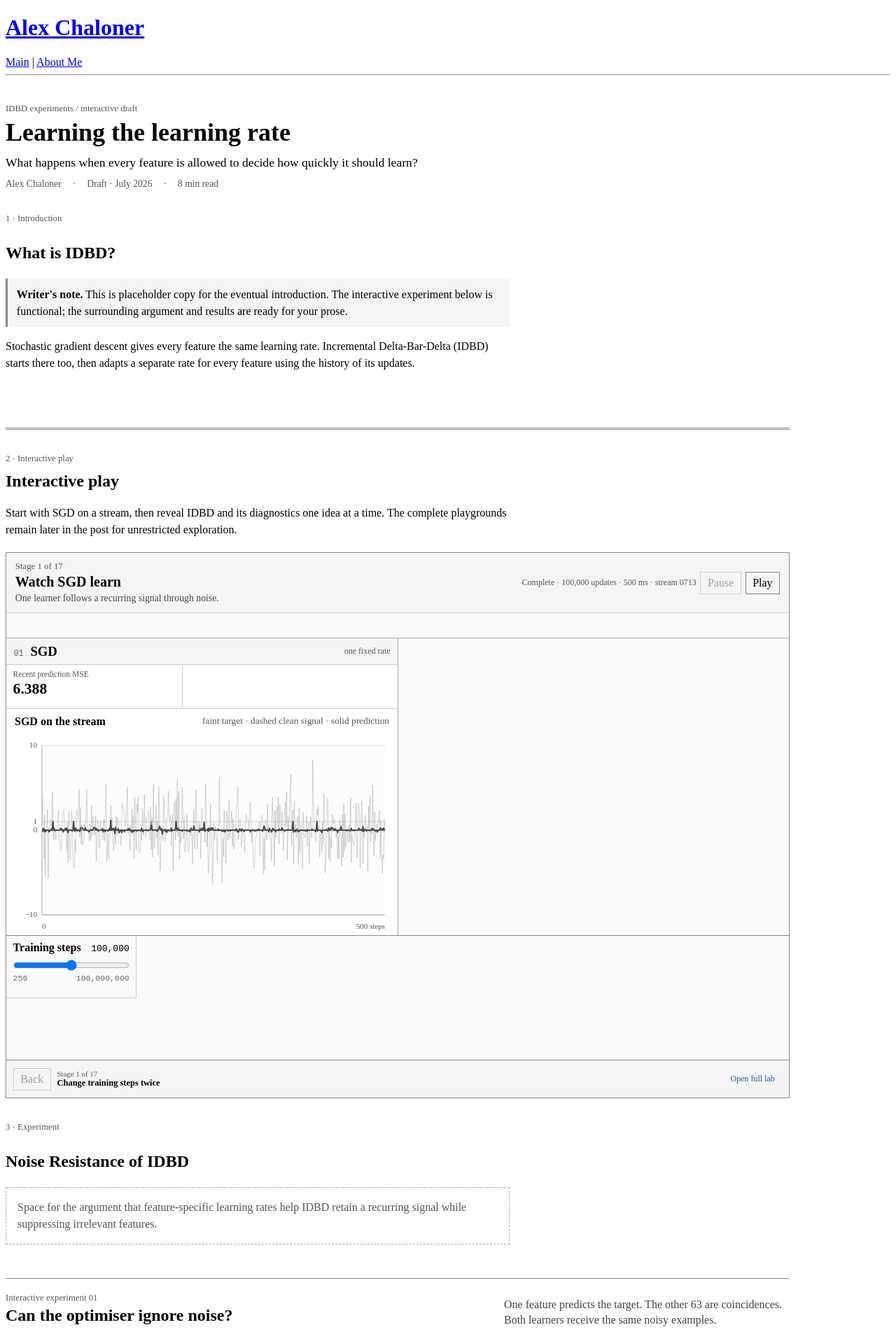
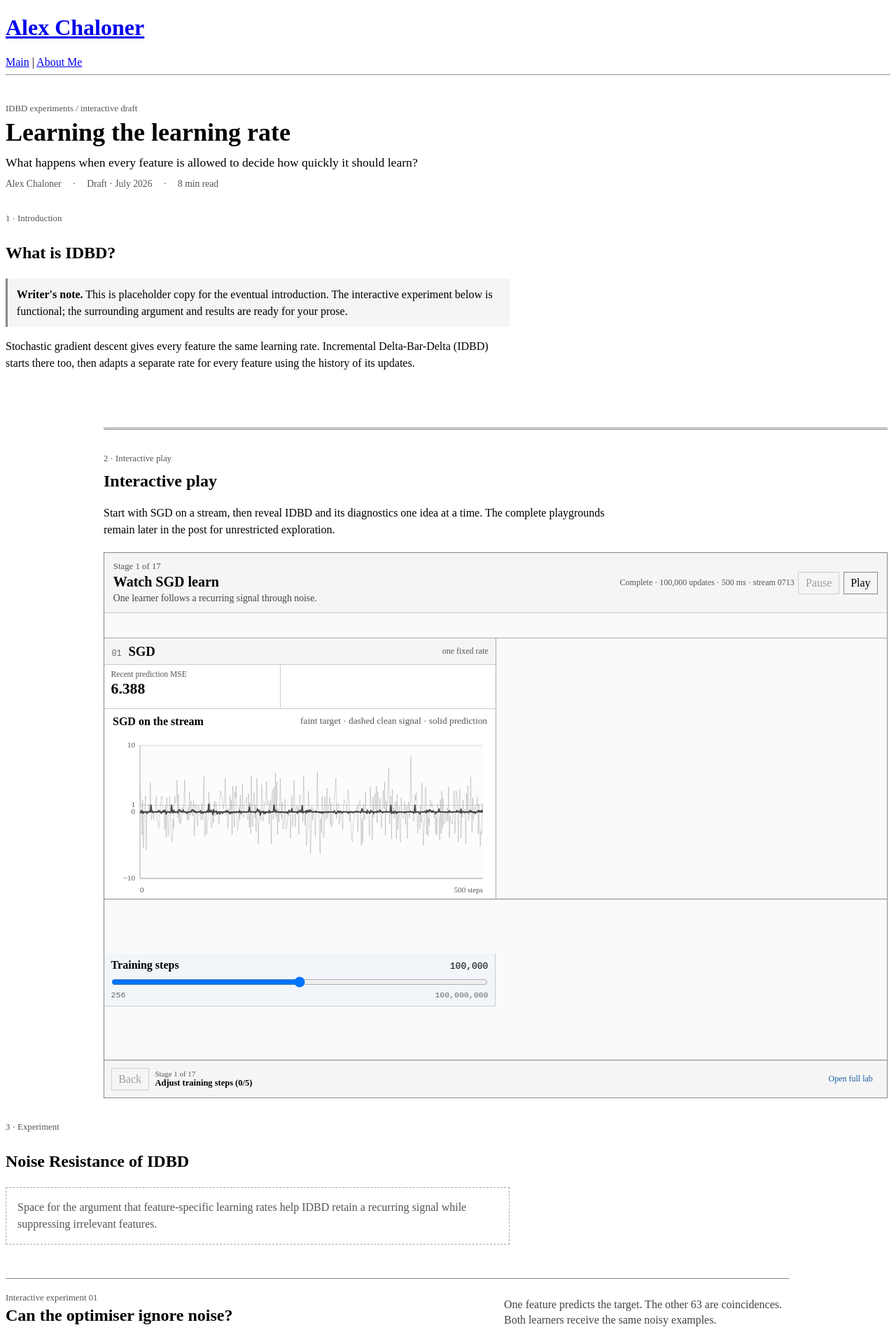
Before and after one commit to AlexChaloner/alexchaloner.github.io, a Jekyll site: the page built from idbd-experiments.html, in a window 1280 px wide. Shown: the top 1913 px of the page at 70% size. Built offline with Jekyll 4.4.1, drawn with Linux system fonts in a browser that asks for light colours.

Commit message:
Refine incremental IDBD progression

```diff
--- a/assets/idbd-staged-demo.css
+++ b/assets/idbd-staged-demo.css
@@ -1,5 +1,9 @@
 .staged-prototype {
-  margin: 5rem 0 2rem;
+  width: min(1120px, calc(100vw - 2rem));
+  margin-top: 5rem;
+  margin-right: 0;
+  margin-bottom: 2rem;
+  margin-left: max(0px, calc(100vw - 1140px));
   padding-top: 2rem;
   border-top: 3px double #888;
 }
@@ -40,7 +44,7 @@
 
 .staged-workbench {
   display: grid;
-  grid-template-rows: auto 36px minmax(0, 1fr) 178px 54px;
+  grid-template-rows: auto 36px minmax(0, 1fr) 230px 54px;
   width: 100%;
   height: min(780px, calc(100vh - 24px));
   min-height: 660px;
@@ -277,7 +281,7 @@
   position: relative;
   display: grid;
   grid-template-columns: repeat(6, minmax(170px, 1fr));
-  grid-template-rows: repeat(2, minmax(0, 1fr));
+  grid-template-rows: repeat(3, minmax(0, 1fr));
   width: 100%;
   min-width: 1020px;
   height: 100%;
@@ -291,16 +295,16 @@
   transition: border-color 160ms ease, background 160ms ease;
 }
 
-.staged-control-slot[data-slot="steps"] { grid-column: 1; grid-row: 1; }
-.staged-control-slot[data-slot="sgd-rate"] { grid-column: 2; grid-row: 1; }
-.staged-control-slot[data-slot="idbd-rate"] { grid-column: 3; grid-row: 1; }
-.staged-control-slot[data-slot="theta"] { grid-column: 4; grid-row: 1; }
-.staged-control-slot[data-slot="batch"] { grid-column: 5; grid-row: 1; }
-.staged-control-slot[data-slot="momentum"] { grid-column: 1; grid-row: 2; }
-.staged-control-slot[data-slot="decay"] { grid-column: 2; grid-row: 2; }
-.staged-control-slot[data-slot="momentum-mode"] { grid-column: 3; grid-row: 2; }
-.staged-control-slot[data-slot="decay-mode"] { grid-column: 4; grid-row: 2; }
-.staged-control-slot[data-slot="stream"] { grid-column: 5 / span 2; grid-row: 2; }
+.staged-control-slot[data-slot="sgd-rate"] { grid-column: 1 / span 2; grid-row: 1; }
+.staged-control-slot[data-slot="idbd-rate"] { grid-column: 5; grid-row: 1; }
+.staged-control-slot[data-slot="theta"] { grid-column: 6; grid-row: 1; }
+.staged-control-slot[data-slot="steps"] { grid-column: 1 / span 3; grid-row: 2; }
+.staged-control-slot[data-slot="batch"] { grid-column: 4 / span 3; grid-row: 2; }
+.staged-control-slot[data-slot="momentum"] { grid-column: 1; grid-row: 3; }
+.staged-control-slot[data-slot="decay"] { grid-column: 2; grid-row: 3; }
+.staged-control-slot[data-slot="stream"] { grid-column: 3 / span 2; grid-row: 3; }
+.staged-control-slot[data-slot="momentum-mode"] { grid-column: 5; grid-row: 3; }
+.staged-control-slot[data-slot="decay-mode"] { grid-column: 6; grid-row: 3; }
 
 .staged-control-slot > .control,
 .staged-control-slot > .stream-control {
@@ -316,6 +320,18 @@
 
 .staged-control-slot.is-offering {
   background: #eef5fc;
+}
+
+.staged-control-slot.is-unlocked[data-owner="shared"] {
+  background: #f2f6fb;
+}
+
+.staged-control-slot.is-unlocked[data-owner="sgd"] {
+  background: #f7f7f7;
+}
+
+.staged-control-slot.is-unlocked[data-owner="idbd"] {
+  background: #f4f7fb;
 }
 
 .staged-control-slot.is-unlocked > .control,
@@ -374,9 +390,13 @@
 .staged-lock-slot {
   z-index: 2;
   display: grid;
-  grid-column: 6;
+  grid-column: 3 / span 2;
   grid-row: 1;
   place-items: center;
+  border-right: 1px solid #ccc;
+  border-bottom: 1px solid #ccc;
+  border-left: 1px solid #ccc;
+  background: #fafafa;
 }
 
 .staged-lock-slot .rate-lock-control {
--- a/assets/idbd-staged-demo.js
+++ b/assets/idbd-staged-demo.js
@@ -46,21 +46,21 @@
     17: ["control", "decay-mode", "Add decay trace"]
   };
   const gateHints = {
-    1: "Change training steps twice",
-    2: "Try two SGD learning rates",
+    1: "Adjust training steps",
+    2: "Adjust the SGD learning rate",
     3: "Open the new Loss view",
     4: "Watch IDBD begin on the shared stream",
-    5: "Try two IDBD starting rates",
-    6: "Try two meta learning rates",
+    5: "Adjust the IDBD starting rate",
+    6: "Adjust the meta learning rate",
     7: "Open the new Clean loss view",
     8: "Open the new Rates view",
     9: "Open the new Rate history view",
     10: "Open the new h trace view",
     11: "Open the new Model view",
-    12: "Change the batch size",
+    12: "Adjust the batch size",
     13: "Generate a new noise stream",
-    14: "Turn momentum on",
-    15: "Turn weight decay on",
+    14: "Adjust momentum",
+    15: "Adjust weight decay",
     16: "Change the momentum trace",
     17: "Change the decay trace"
   };
@@ -166,20 +166,20 @@
       '</div>',
       '<section class="staged-control-dock" aria-label="Experiment controls">',
       '  <div class="staged-control-space">',
-      '    <div class="staged-control-slot" data-slot="steps" data-unlock="1"></div>',
-      '    <div class="staged-control-slot" data-slot="sgd-rate" data-unlock="2"></div>',
-      '    <div class="staged-control-slot" data-slot="idbd-rate" data-unlock="5"></div>',
-      '    <div class="staged-control-slot" data-slot="theta" data-unlock="6"></div>',
-      '    <div class="staged-control-slot" data-slot="batch" data-unlock="12"></div>',
-      '    <div class="staged-control-slot staged-stream-slot" data-slot="stream" data-unlock="13"></div>',
-      '    <div class="staged-control-slot" data-slot="momentum" data-unlock="14"></div>',
-      '    <div class="staged-control-slot" data-slot="decay" data-unlock="15"></div>',
-      '    <div class="staged-control-slot" data-slot="momentum-mode" data-unlock="16"></div>',
-      '    <div class="staged-control-slot" data-slot="decay-mode" data-unlock="17"></div>',
-      '    <div class="staged-lock-slot" data-unlock="5"></div>',
+      '    <div class="staged-control-slot" data-slot="steps" data-owner="shared" data-unlock="1"></div>',
+      '    <div class="staged-control-slot" data-slot="sgd-rate" data-owner="sgd" data-unlock="2"></div>',
+      '    <div class="staged-control-slot" data-slot="idbd-rate" data-owner="idbd" data-unlock="5"></div>',
+      '    <div class="staged-control-slot" data-slot="theta" data-owner="idbd" data-unlock="6"></div>',
+      '    <div class="staged-control-slot" data-slot="batch" data-owner="shared" data-unlock="12"></div>',
+      '    <div class="staged-control-slot staged-stream-slot" data-slot="stream" data-owner="shared" data-unlock="13"></div>',
+      '    <div class="staged-control-slot" data-slot="momentum" data-owner="shared" data-unlock="14"></div>',
+      '    <div class="staged-control-slot" data-slot="decay" data-owner="shared" data-unlock="15"></div>',
+      '    <div class="staged-control-slot" data-slot="momentum-mode" data-owner="idbd" data-unlock="16"></div>',
+      '    <div class="staged-control-slot" data-slot="decay-mode" data-owner="idbd" data-unlock="17"></div>',
+      '    <div class="staged-lock-slot" data-owner="bridge" data-unlock="5"></div>',
       '  </div>',
       '</section>',
-      '<nav class="staged-navigation" aria-label="Walkthrough stages"><button id="staged-back" type="button">Back</button><div><span id="staged-nav-stage">Stage 1 of 17</span><strong id="staged-nav-next">Change training steps twice</strong></div><button id="staged-show-all" class="staged-show-all" type="button">Open full lab</button></nav>'
+      '<nav class="staged-navigation" aria-label="Walkthrough stages"><button id="staged-back" type="button">Back</button><div><span id="staged-nav-stage">Stage 1 of 17</span><strong id="staged-nav-next">Adjust training steps (0/5)</strong></div><button id="staged-show-all" class="staged-show-all" type="button">Open full lab</button></nav>'
     ].join("");
     clone.querySelector(".experiment-heading").after(workbench);
 
@@ -303,7 +303,7 @@
     }
 
     function requiredProgress(stage) {
-      return [1, 2, 5, 6].includes(stage) ? 2 : 1;
+      return [1, 2, 5, 6, 12, 14, 15].includes(stage) ? 5 : 1;
     }
 
     function markProgress(stage, amount) {
@@ -324,7 +324,8 @@
         return;
       }
       if ((progress[currentStage] || 0) < requiredProgress(currentStage)) {
-        navNext.textContent = gateHints[currentStage];
+        const required = requiredProgress(currentStage);
+        navNext.textContent = gateHints[currentStage] + (required > 1 ? " (" + String(progress[currentStage] || 0) + "/" + String(required) + ")" : "");
         return;
       }
       const nextStage = currentStage + 1;
@@ -396,7 +397,7 @@
       });
     });
     unlockButtons.forEach(function (button) {
-      button.addEventListener("click", function () { setStage(Number(button.dataset.nextStage)); });
+      button.addEventListener("click", function () { setStage(Number(button.dataset.nextStage), false, true); });
     });
     [[actual.steps, 1], [actual.sgdRate, 2], [actual.idbdRate, 5], [actual.theta, 6], [actual.batch, 12], [actual.momentum, 14], [actual.decay, 15]].forEach(function (entry) {
       entry[0].addEventListener("change", function () { if (!suppressProgress) markProgress(entry[1], 1); });
@@ -411,7 +412,7 @@
       if (currentStage === stages.length) {
         Object.keys(progress).forEach(function (stage) { delete progress[stage]; });
         setStage(1, true);
-      } else setStage(stages.length);
+      } else setStage(stages.length, false, true);
     });
     new MutationObserver(syncStatus).observe(actual.status, { childList: true, subtree: true, characterData: true });
 
```
